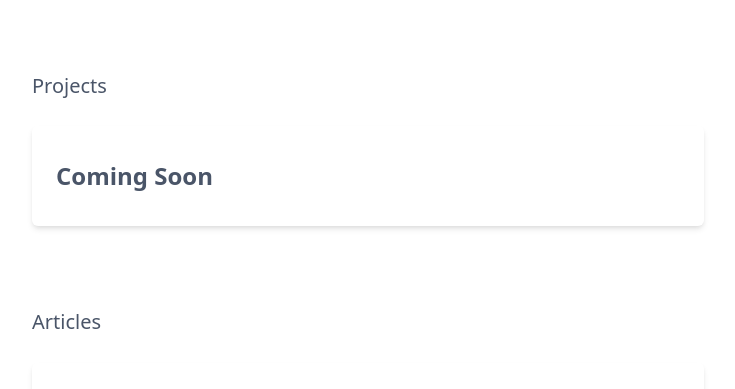
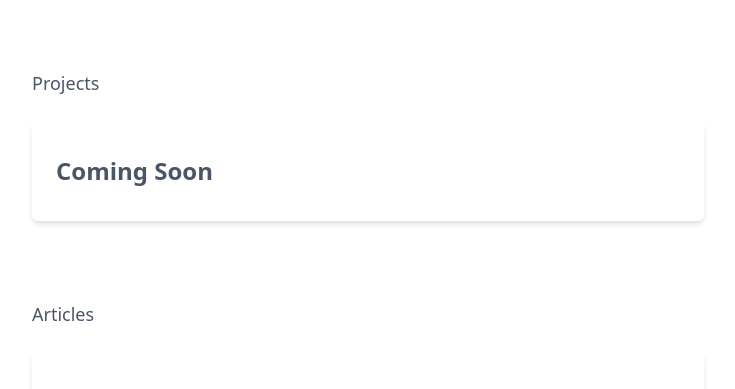
Before and after one commit to wdwiramadhan/wdwiramadhan, a Next.js app: page / in a window 1280 px wide. Shown: the part 391-780 px from the top of the page, without its empty margins (272-1007 px from the left). Built offline with nearby package versions, Linux system fonts and the light colour scheme.

Commit message:
Change size font on title every section

```diff
--- a/pages/index.js
+++ b/pages/index.js
@@ -14,7 +14,7 @@ export default function Index() {
           <section className="flex flex-col mx-auto max-w-2xl mt-12">
             <div className="flex flex-row">
               <img src="./assets/profile.jpg" alt="profile picture" className="rounded-full max-w-avatar" />
-              <div className="text-xl leading-relaxed text-gray-700 px-5 my-auto">wdwiramadhan</div>
+              <div className="text-xl text-gray-700 px-5 my-auto">wdwiramadhan</div>
             </div>
             <div className="rounded-md overflow-hidden shadow-md md:px-6 md:py-8 px-4 py-6 mt-6">
               <p className="text-2xl font-bold text-gray-700">Wahyu Dwi Ramadhan</p>
@@ -24,7 +24,7 @@ export default function Index() {
           </section>
           <section className="flex flex-col mx-auto max-w-2xl mt-20">
             <div>
-              <div className="text-xl leading-relaxed text-gray-700">Projects</div>
+              <div className="text-lg text-gray-700">Projects</div>
             </div>
             <div className="rounded-md overflow-hidden shadow-md md:px-6 md:py-8 px-4 py-6 mt-6">
               <p className="text-2xl font-bold text-gray-700">Coming Soon</p>
@@ -32,7 +32,7 @@ export default function Index() {
           </section>
           <section className="flex flex-col mx-auto max-w-2xl mt-20">
             <div>
-              <div className="text-xl leading-relaxed text-gray-700">Articles</div>
+              <div className="text-lg text-gray-700">Articles</div>
             </div>
             <div className="rounded-md overflow-hidden shadow-md md:px-6 md:py-8 px-4 py-6 mt-6">
               <p className="text-2xl font-bold text-gray-700">Coming Soon</p>
```
